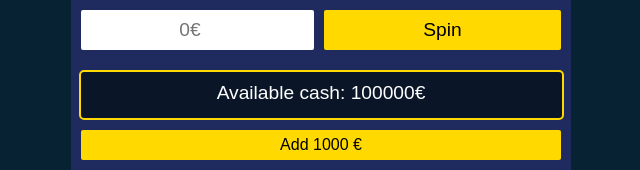
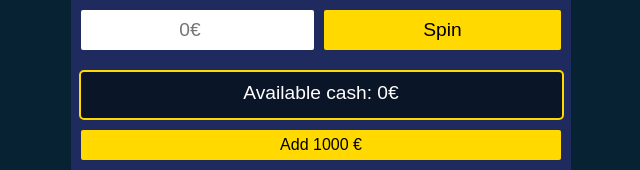
Before and after one commit to kannanjayachandran/Slot-Machine, a React (Create React App) app: page / in a window 1280 px wide. Shown: the part 430-600 px from the top of the page, without its empty margins (319-959 px from the left). Built offline with nearby package versions, Linux system fonts and the light colour scheme.

Commit message:
updated initial amount

```diff
--- a/src/App.js
+++ b/src/App.js
@@ -14,7 +14,7 @@ const App = ({ id, owned, close, expires }) => {
   const [input, setInput] = useState()
   const [realBet, setRealBet] = useState()
   const [jackpot, setJackpot] = useState(0)
-  const [balance, setBalance] = useState(100000)
+  const [balance, setBalance] = useState(0)
 
 
   useEffect(() => {
```
